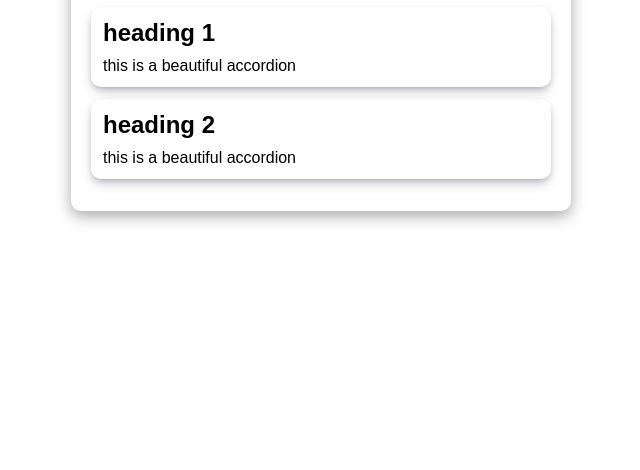
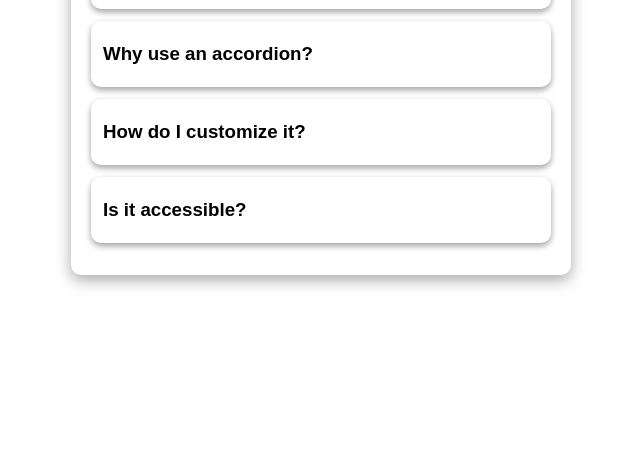
Before and after one commit to kiran-kharsel/accordion1, a plain HTML site: page index.html in a window 1280 px wide. Shown: the part 330-800 px from the top of the page, without its empty margins (319-959 px from the left). Drawn offline with Linux system fonts and the light colour scheme.

Commit message:
feat: render list dynamically from data array

```diff
--- a/index.html
+++ b/index.html
@@ -11,14 +11,14 @@
     <div class="container">
         <h1>accordion</h1>
         <ul class="list">
-            <li class="item">
+            <!-- <li class="item">
                 <h2 class="heading">heading 1</h2>
-                <p class="content">this is a beautiful accordion</p>
+                <p class="content show">this is a beautiful accordion</p>
             </li>
             <li class="item">
                 <h2 class="heading">heading 2</h2>
                 <p class="content">this is a beautiful accordion</p>
-            </li>
+            </li> -->
         </ul>
     </div>
 </body>
--- a/main.js
+++ b/main.js
@@ -0,0 +1,44 @@
+// accordion data
+const accordionData = [
+  {
+    id: 1,
+    title: "What is an accordion component?",
+    content: "An accordion is a UI pattern that allows users to expand and collapse sections of content, improving readability and saving space.",
+  },
+  {
+    id: 2,
+    title: "Why use an accordion?",
+    content: "Accordions help organize information into manageable chunks, enhance user experience, and keep layouts clean and responsive.",
+  },
+  {
+    id: 3,
+    title: "How do I customize it?",
+    content: "You can style the accordion with CSS, add animations for smooth transitions, and configure whether multiple panels can be open at once.",
+  },
+  {
+    id: 4,
+    title: "Is it accessible?",
+    content: "Yes, when built with semantic HTML and ARIA attributes, accordions can be fully accessible to screen readers and keyboard users.",
+  },
+];
+
+
+const listElem = document.querySelector('.list')
+
+
+// loop through array to create dynamic html
+
+accordionData.forEach((data) => {
+    let li = document.createElement('li');
+    li.classList.add('item');
+    li.innerHTML = `
+    <h3 class="heading" id=${data.id}>${data.title}</h3>
+    <p class="content">${data.content}</p>
+    `;
+    li.addEventListener('click', showContent(data.id))
+    listElem.appendChild(li)
+})
+
+function showContent(id){
+
+}
--- a/style.css
+++ b/style.css
@@ -34,10 +34,19 @@ body{
     border-radius: 10px;
     margin-bottom: 12px;
     padding: 12px;
-    box-shadow: rgba(50, 50, 93, 0.25) 0px 6px 12px -2px, rgba(0, 0, 0, 0.3) 0px 3px 7px -3px;
+    box-shadow: rgba(0, 0, 0, 0.16) 0px 3px 6px, rgba(0, 0, 0, 0.23) 0px 3px 6px;
 }
 
 .item .heading{
-    margin-bottom: 10px;
+    /* margin-bottom: 10px; */
     cursor: pointer;
+    padding: 10px 0px;
 }
+
+.item .content{
+    display: none;
+}
+
+.content.show{
+    display: block;
+}
```
